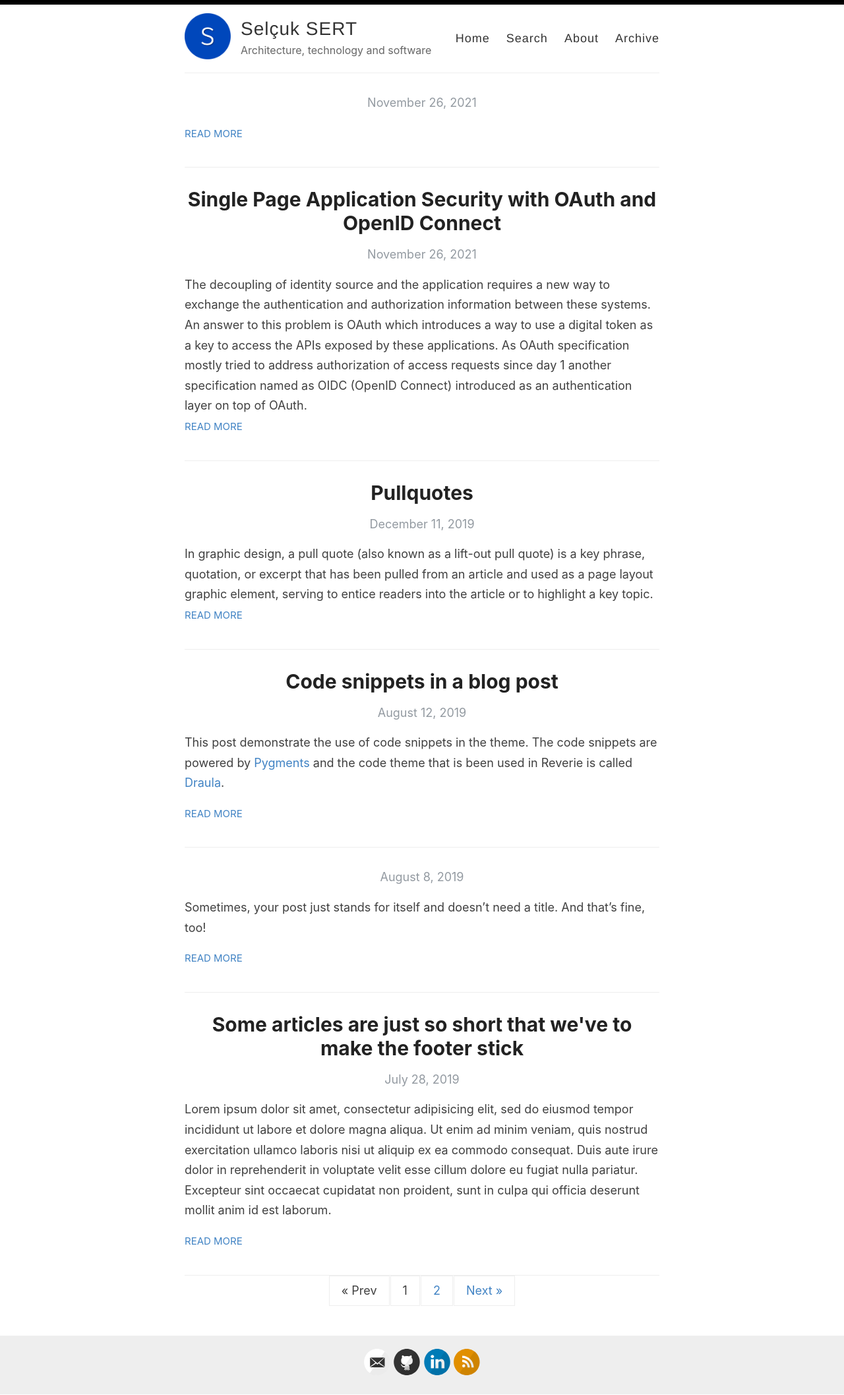
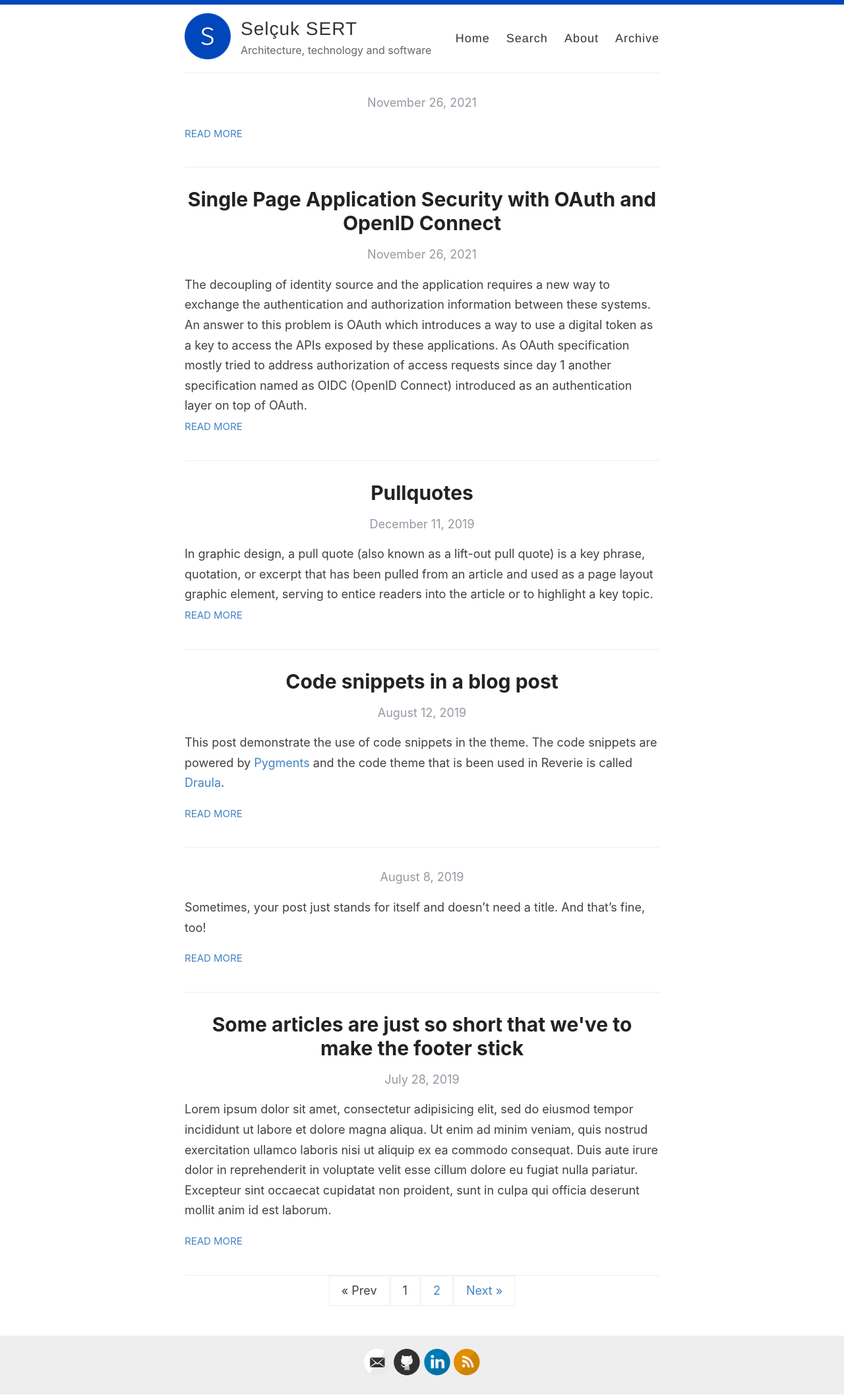
Before and after one commit to selcuksert/selcuksert.github.io, a Jekyll site: the page built from index.html, in a window 1280 px wide. Shown: the whole page at 66% size. Built offline with Jekyll 4.4.1, drawn with Linux system fonts in a browser that asks for light colours; the list of posts is cut into pages by our own code.

Commit message:
Changed bar color

```diff
--- a/assets/style.scss
+++ b/assets/style.scss
@@ -434,7 +434,7 @@ body:after {
 }
 
 #bar {
-    background: #000;
+    background: #0047bb;
     height: 7px;
     background-size: cover;
     background-position: left 60%;
```
